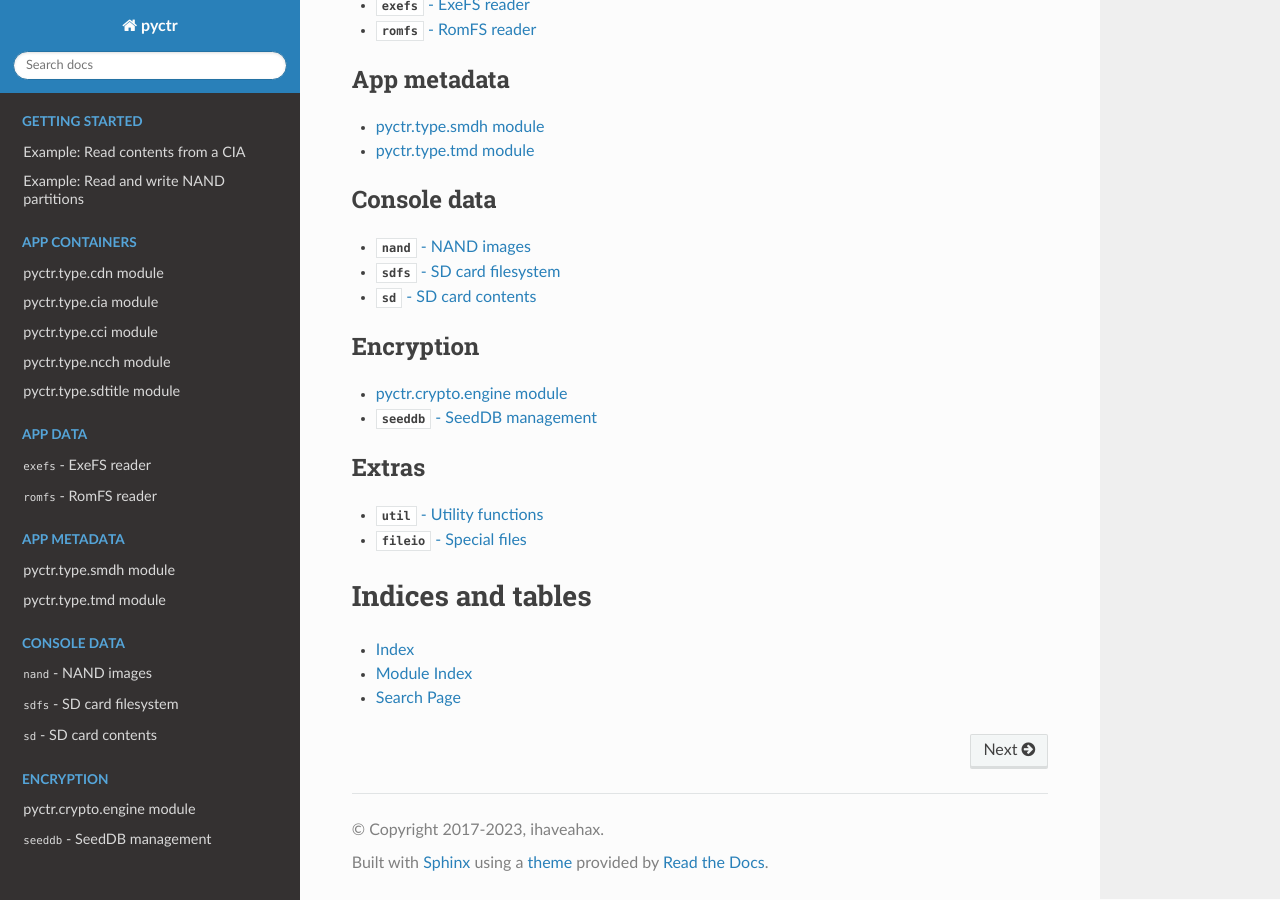
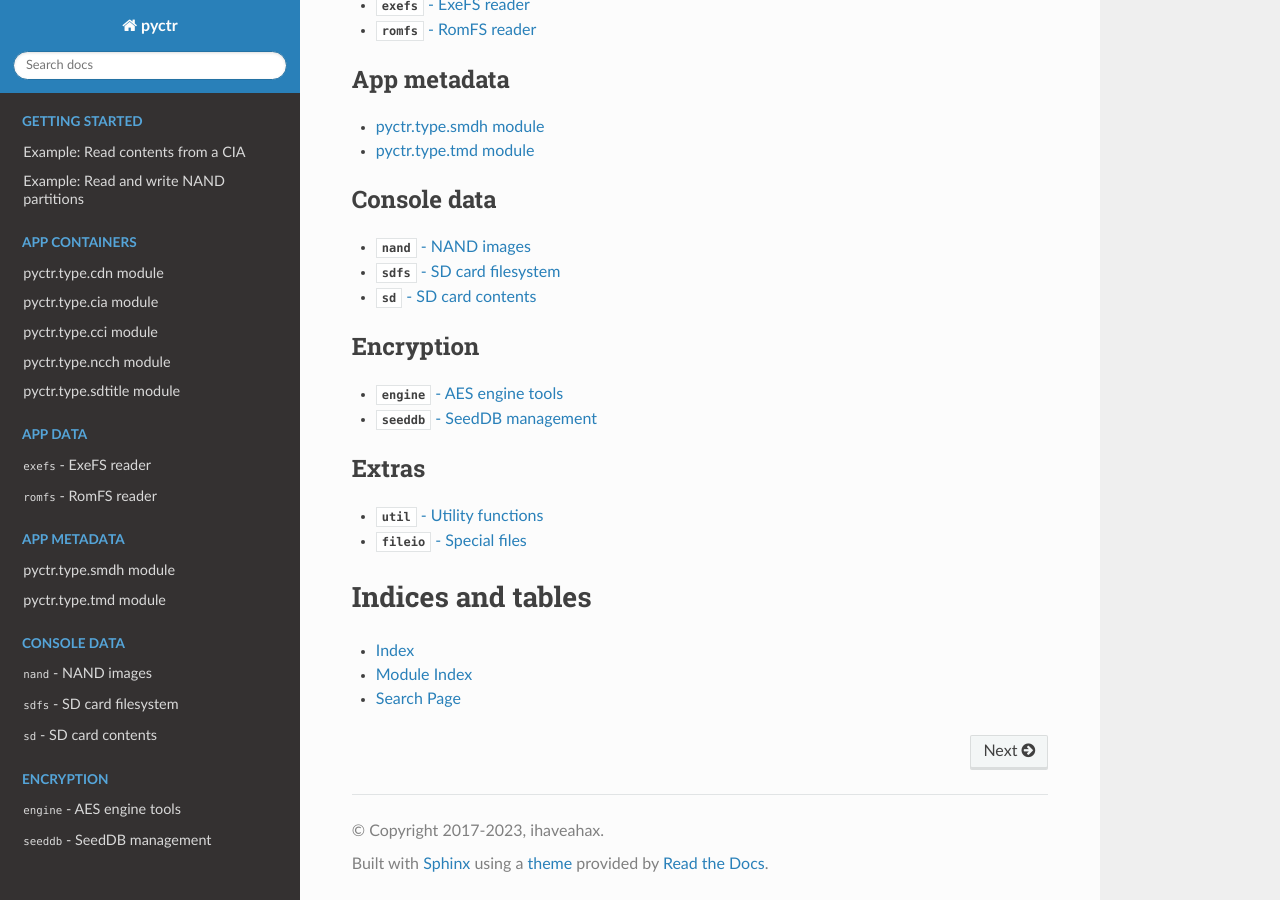
Before and after one commit to ihaveamac/pyctr, a Sphinx documentation site: the page built from docs/index.rst, in a window 1280 px wide and 900 px high, scrolled down 1269 px. Built offline with Sphinx 7.4.7 and the Read the Docs theme 2.0.0, drawn with Linux system fonts in a browser that asks for light colours; some of the changed lines change nothing that is shown.

Commit message:
docs: start pyctr.crypto.engine documentation (incomplete)

```diff
--- a/docs/conf.py
+++ b/docs/conf.py
@@ -53,6 +53,7 @@
     'python': ('https://docs.python.org/3', None),
     'pyfatfs': ('https://pyfatfs.readthedocs.io/en/stable', None),
     'fs': ('https://docs.pyfilesystem.org/en/stable', None),
+    'pycryptodome': ('https://www.pycryptodome.org', None),
 }
 
 autodoc_typehints = 'description'
--- a/docs/pyctr.crypto.engine.rst
+++ b/docs/pyctr.crypto.engine.rst
@@ -1,7 +1,130 @@
-pyctr.crypto.engine module
-==========================
+:mod:`engine` - AES engine tools
+================================
 
-.. automodule:: pyctr.crypto.engine
-   :members:
-   :undoc-members:
-   :show-inheritance:
+.. py:module:: pyctr.crypto.engine
+    :synopsis: Perform cryptographic operations operations with Nintendo 3DS data
+
+The :mod:`engine` module provides tools to perform cryptographic operations on Nintendo 3DS data, including emulating keyslots and the key scrambler.
+
+.. warning::
+
+    This page is incomplete.
+
+AES engine
+----------
+
+The 3DS uses keyslots in an attempt to obscure the encryption keys used. Each slot consists of X, Y, and normal keys.
+
+Often, one slot contains a fixed key (often X), while the other is a key unique to something such as a game or console (often Y). When key Y is set, both keys are put into a key scrambler, and the result is stored as a normal key. The AES engine would then use the result for encryption. A normal key can also be set directly.
+
+The AES engine only has keyslots 0x0 to 0x3F (0 to 63). Keyslots 0x0 to 0x3 are for DSi-mode software, and use the DSi key scrambler. This module uses keyslots above 0x3F for internal use.
+
+CryptoEngine objects
+--------------------
+
+.. py:class:: CryptoEngine(boot9=None, dev=False, setup_b9_keys=True)
+
+    Emulates the AES engine, including keyslots and the key scrambler.
+
+    :param boot9: Path to a dump of the protected region of the ARM9 BootROM. Defaults to None, which causes it to search a predefined list of paths.
+    :type boot9: FilePathOrObject
+    :param dev: Use devunit keys.
+    :type dev: bool
+    :param setup_b9_keys: Automatically load keys from boot9. This calls :meth:`setup_boot9_keys`.
+    :type setup_b9_keys: bool
+
+    .. py:method:: create_cbc_cipher(keyslot, iv)
+
+        Create an AES-CBC cipher.
+
+        :param keyslot: Keyslot to use.
+        :type keyslot: Keyslot
+        :param iv: Initialization vector.
+        :type iv: bytes
+        :return: An AES-CBC cipher object.
+        :rtype: CbcMode
+
+    .. py:method:: create_ctr_cipher(keyslot, ctr)
+
+        Create an AES-CTR cipher.
+
+        :param keyslot: Keyslot to use.
+        :type keyslot: Keyslot
+        :param ctr: Counter to start with.
+        :type ctr: int
+        :return: An AES-CTR cipher object.
+        :rtype: CtrMode | _TWLCryptoWrapper
+
+    .. py:method:: create_ecb_cipher(keyslot)
+
+        Create an AES-ECB cipher.
+
+        :param keyslot: Keyslot to use.
+        :type keyslot: Keyslot
+        :return: An AES-ECB cipher object.
+        :rtype: EcbMode
+
+    .. py:method:: create_cmac_object(keyslot)
+
+        Create a CMAC object.
+
+        :param keyslot: Keyslot to use.
+        :type keyslot: Keyslot
+        :return: A CMAC object.
+        :rtype: CMAC
+
+    .. py:method:: create_ctr_io(keyslot, fh, ctr, closefd=False)
+
+        Create an AES-CTR read-write file object with the given keyslot.
+
+        :param keyslot: Keyslot to use.
+        :type keyslot: Keyslot
+        :param fh: File-like object to wrap.
+        :type fh: BinaryIO
+        :param ctr: Counter to start with.
+        :type ctr: int
+        :param closefd: Close underlying file object when closed.
+        :type closefd: bool
+        :return: A file-like object that does decryption and encryption on the fly.
+        :rtype: CTRFileIO
+
+    .. py:method:: create_cbc_io(keyslot, fh, iv, closefd=False)
+
+        Create an AES-CBC read-write file object with the given keyslot.
+
+        :param keyslot: Keyslot to use.
+        :type keyslot: Keyslot
+        :param fh: File-like object to wrap.
+        :type fh: BinaryIO
+        :param iv: Initialization vector.
+        :type iv: bytes
+        :param closefd: Close underlying file object when closed.
+        :type closefd: bool
+        :return: A file-like object that does decryption and encryption on the fly.
+        :rtype: CBCFileIO
+
+    .. py:method:: set_keyslot(xy, keyslot, key, *, update_normal_key=True)
+
+        Sets a keyslot.
+
+        :param xy: X or Y.
+        :type xy: Literal['x', 'y']
+        :param keyslot: Keyslot to set.
+        :type keyslot: Keyslot
+        :param key: Key to set it to. If provided as an integer, it is converted to little- or big-endian depending on if the keyslot is <=0x03.
+        :type key: bytes | int
+        :param update_normal_key: Update the normal key based on the value of X and Y.
+        :type update_normal_key: bool
+
+    .. py:method:: set_normal_key(keyslot, key)
+
+        Set a keyslot's normal key.
+
+        :param keyslot: Keyslot to set.
+        :type keyslot: Keyslot
+        :param key: Key to set it to.
+        :type key: bytes
+
+    .. py:method:: update_normal_keys()
+
+        Refresh normal keys. This is only required if :meth:`set_keyslot` was called with `update_normal_key=False`.
```
